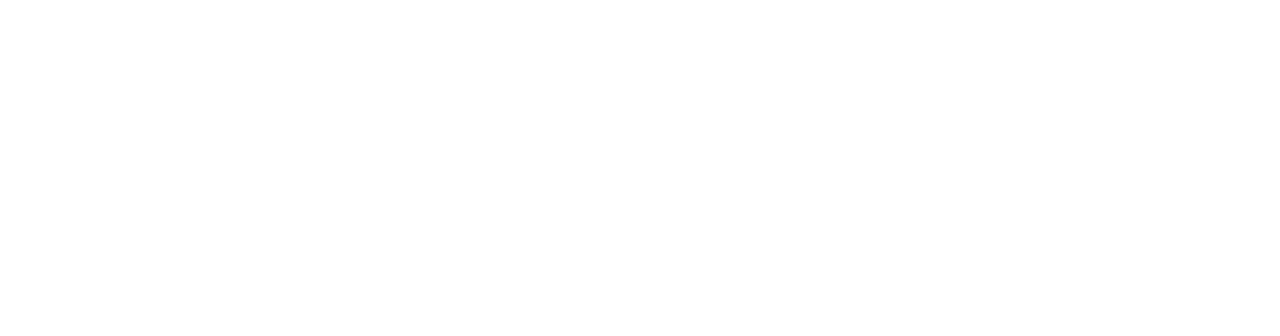
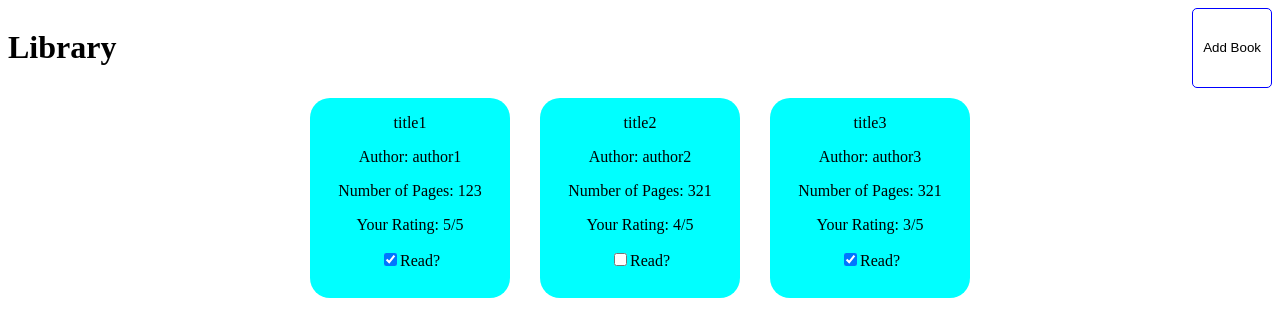
Before and after one commit to danyodng/library-app, a plain HTML site: page index.html in a window 1280 px wide. Drawn offline with Linux system fonts and the light colour scheme.

Commit message:
added cards for read books

```diff
--- a/index.html
+++ b/index.html
@@ -3,11 +3,17 @@
 <head>
     <meta charset="UTF-8">
     <meta name="viewport" content="width=device-width, initial-scale=1.0">
-    <title>Document</title>
+    <title>Library</title>
     <link rel="stylesheet" href="stylesheet.css">
     <script src="javascript.js" defer></script>
 </head>
 <body>
+    <header>
+        <h1>Library</h1>
+        <button id="add-book" class="addbook" onclick="addBookForm()">Add Book</button>
+    </header>
+
+    <div id="libContainer"></div>
 
 </body>
 </html>
--- a/javascript.js
+++ b/javascript.js
@@ -1,25 +1,96 @@
 const myLibrary = [];
 
-function Book(title,author,pages,read) {
+function Book(title,author,pages,rating,read) {
     this.title = title;
     this.author = author;
     this.pages = pages;
+    this.rating = rating;
     this.read = read;
 
-    this.info = function() {
-        let returnInfo;
-        if (read == false){
-            returnInfo = title + " by " + author + ", " +
-            pages + ", " + "not read yet";
-        }
-        else {
-            returnInfo = title + " by " + author + ", " +
-            pages + ", " + "read";
-        }
-        return(returnInfo);
-    };
+    // this.info = function() {
+    //     let returnInfo;
+    //     if (read == false){
+    //         returnInfo = title + " by " + author + ", " +
+    //         pages + ", " + "not read yet";
+    //     }
+    //     else {
+    //         returnInfo = title + " by " + author + ", " +
+    //         pages + ", " + "read";
+    //     }
+    //     return(returnInfo);
+    // };
 }
 
 function addBookToLibrary(book) {
     myLibrary.push(book);
 }
+
+
+
+const libContainer = document.getElementById("libContainer");
+
+function displayLibrary(libArray){
+
+  libContainer.innerHTML="";
+
+  libArray.forEach(function(book){
+    const bookDiv=document.createElement("div");
+    bookDiv.classList.add('book');
+
+    const bookTitle=document.createElement("p");
+    bookTitle.classList.add("bookTitle");
+    bookTitle.textContent=book.title;
+
+    const bookAuthor = document.createElement("p");
+    bookAuthor.classList.add("bookAuthor");
+    bookAuthor.textContent=`Author: ${book.author}`;
+
+    const bookPages = document.createElement("p");
+    bookPages.classList.add("bookPages");
+    bookPages.textContent = `Number of Pages: ${book.pages}`;
+
+    const bookRating = document.createElement("p");
+    bookRating.classList.add("bookRating");
+    bookRating.textContent = `Your Rating: ${book.rating}/5`;
+
+    const bookRead = document.createElement("input");
+    bookRead.classList.add("bookRead");
+    bookRead.type = "checkbox";
+    if(book.read == true) {
+      bookRead.checked=true;
+    }
+    else {
+      bookRead.checked = false;
+    }
+    let readLabel = document.createElement('label');
+    readLabel.textContent ="Read?";
+
+    bookDiv.appendChild(bookTitle);
+    bookDiv.appendChild(bookAuthor);
+    bookDiv.appendChild(bookPages);
+    bookDiv.appendChild(bookRating);
+    bookDiv.appendChild(bookRead);
+    bookDiv.appendChild(readLabel);
+
+    libContainer.appendChild(bookDiv);
+  });
+
+}
+
+const book1 = new Book("title1","author1",123,5,true);
+const book2 = new Book("title2","author2",321,4,false);
+const book3 = new Book("title3","author3",321,3,true);
+
+// console.log(book1);
+// console.log(book2);
+// console.log(book2.title);
+
+addBookToLibrary(book1);
+addBookToLibrary(book2);
+addBookToLibrary(book3);
+console.log(myLibrary[0], myLibrary.length);
+
+displayLibrary(myLibrary);
+
+// addBookForm() {
+// }
--- a/stylesheet.css
+++ b/stylesheet.css
@@ -0,0 +1,27 @@
+.book {
+    width: 200px;
+    height: 200px;
+    background-color: aqua;
+    text-align:center;
+    margin: 10px 10px;
+    border-radius: 20px;
+}
+
+#libContainer {
+    display: flex;
+    justify-content: center;
+    gap: 10px;
+}
+
+header {
+    display:flex;
+    justify-content: space-between;
+
+}
+.addbook {
+    border: 1px solid blue;
+    background-color: white;
+    margin:0;
+    padding:10px;
+    border-radius: 5px;
+}
```
